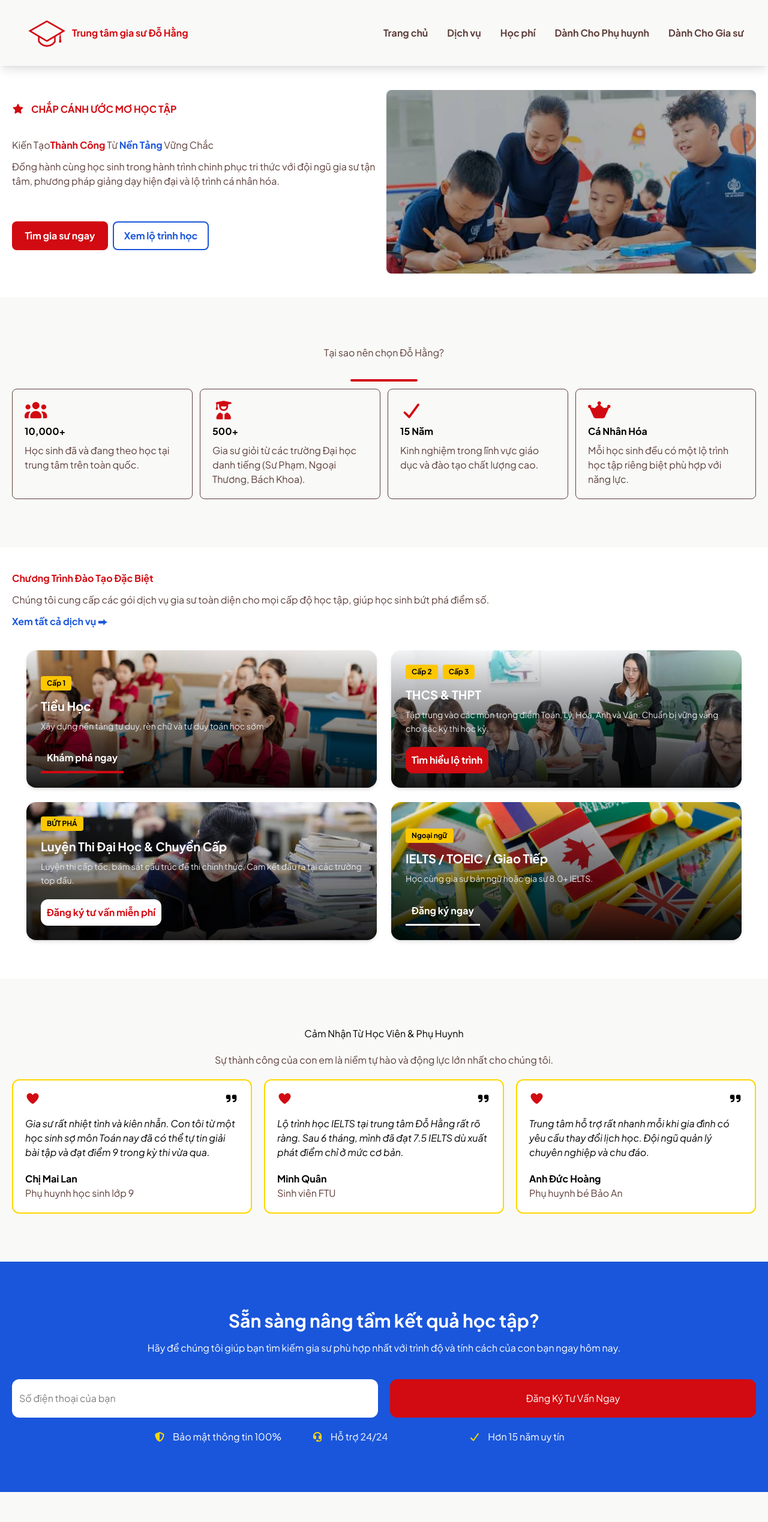
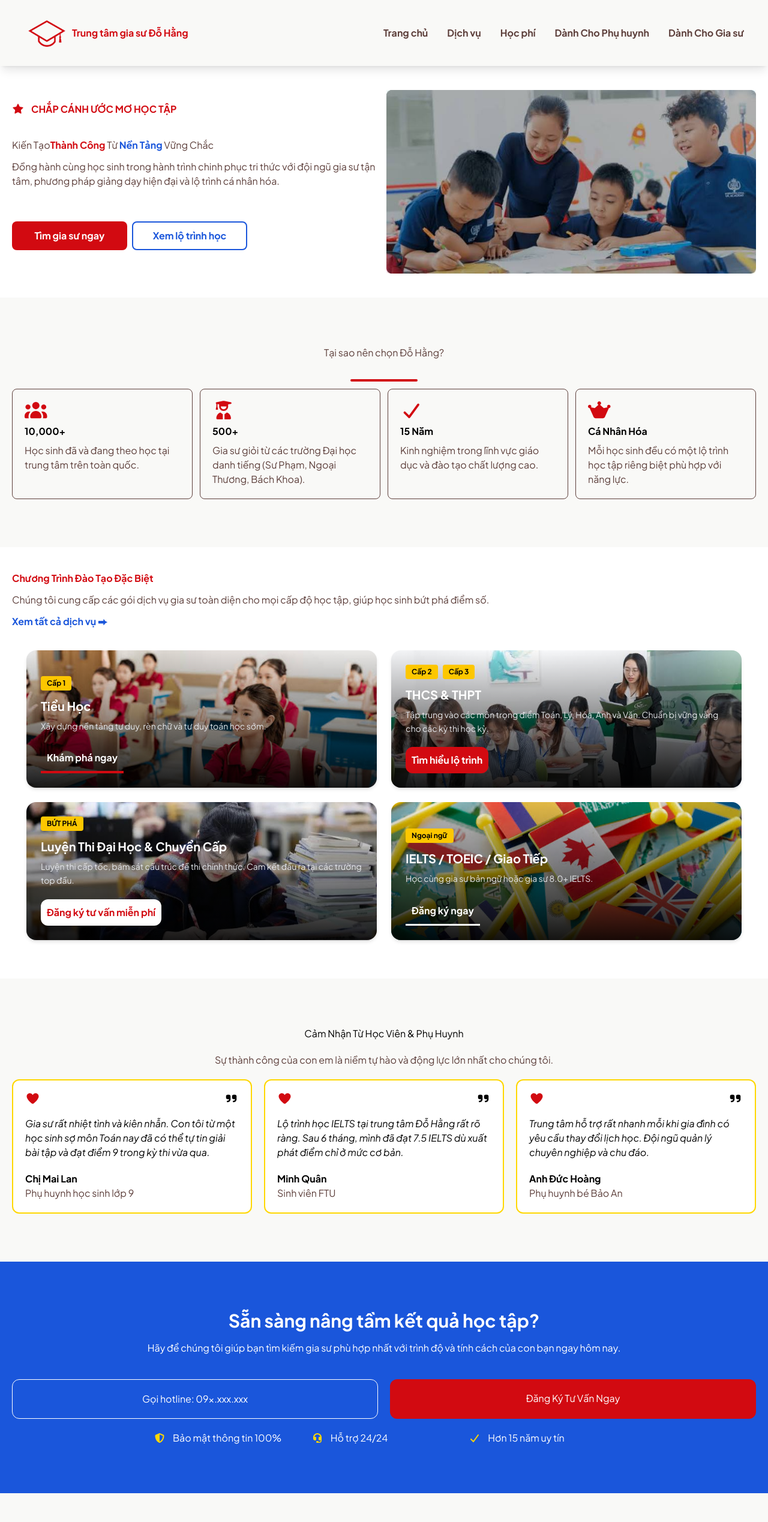
Before and after one commit to binhv005/tutor-website-project, a React (Vite) app in the folder tutor-frontend/: page / in a window 1280 px wide. Shown: the top 2537 px of the page at 60% size. Built offline with nearby package versions, Linux system fonts and the light colour scheme; the HTML template or start-up script is replaced by a standard one.

Commit message:
refactor: update Link paths in home, contact, tuition and main layout

```diff
--- a/tutor-frontend/src/App.jsx
+++ b/tutor-frontend/src/App.jsx
@@ -4,6 +4,8 @@ import Home from "./pages/Home";
 import ServicePage from "./pages/ServicePage";
 import TuitionPage from "./pages/TuitionPage";
 import ScrollToTop from "./components/ScrollToTop";
+import ParentPage from "./pages/ParentPage";
+import TutorPage from "./pages/TutorPage";
 function App() {
   return (
     <BrowserRouter>
@@ -13,6 +15,8 @@ function App() {
           <Route index element={<Home />} />
           <Route path="tuitions" element={<TuitionPage />} />
           <Route path="services" element={<ServicePage />} />
+          <Route path="parents" element={<ParentPage />} />
+          <Route path="tutors" element={<TutorPage />} />
         </Route>
       </Routes>
     </BrowserRouter>
--- a/tutor-frontend/src/components/ContactCard.jsx
+++ b/tutor-frontend/src/components/ContactCard.jsx
@@ -1,4 +1,5 @@
 import { FontAwesomeIcon } from "@fortawesome/react-fontawesome";
+import { Link } from "react-router-dom";
 
 function ContactCard({ data }) {
   return (
@@ -14,15 +15,15 @@ function ContactCard({ data }) {
       </div>
 
       <div className="grid grid-cols-1 lg:grid-cols-2 gap-5 py-5">
-        <input
-          type="text"
-          name="phoneInput"
-          placeholder="Số điện thoại của bạn"
-          className="bg-white px-3 py-5 rounded-xl"
-        />
-        <button className="bg-primary text-white rounded-xl px-3 py-5 hover:bg-red-600">
+        <button className="text-white border border-white rounded-xl px-3 py-5 hover:bg-white hover:text-tertiary">
+          Gọi hotline: 09x.xxx.xxx
+        </button>
+        <Link
+          to="/parents"
+          className="flex justify-center bg-primary text-white rounded-xl px-3 py-5 hover:bg-red-600"
+        >
           Đăng Ký Tư Vấn Ngay
-        </button>
+        </Link>
       </div>
 
       <div className="grid grid-cols-1 lg:grid-cols-3 lg:max-w-screen-md lg:mx-auto gap-5">
--- a/tutor-frontend/src/components/TuitionCard.jsx
+++ b/tutor-frontend/src/components/TuitionCard.jsx
@@ -1,5 +1,6 @@
 import { FontAwesomeIcon } from "@fortawesome/react-fontawesome";
 import { faCheck } from "@fortawesome/free-solid-svg-icons";
+import { Link } from "react-router-dom";
 
 function TuitionCard() {
   const gradeData = [
@@ -104,9 +105,12 @@ function TuitionCard() {
               <p>{info.text}</p>
             </div>
           ))}
-          <button className="bg-primary text-white font-bold text-center p-3 w-40 m-auto hover:bg-red-600">
+          <Link
+            to="/parents"
+            className="bg-primary text-white font-bold text-center p-3 w-40 m-auto hover:bg-red-600"
+          >
             Đăng Ký Ngay
-          </button>
+          </Link>
         </div>
       ))}
     </div>
--- a/tutor-frontend/src/pages/Home.jsx
+++ b/tutor-frontend/src/pages/Home.jsx
@@ -75,7 +75,7 @@ const serviceData = [
     desc: "Luyện thi cấp tốc, bám sát cấu trúc đề thi chính thức. Cam kết đầu ra tại các trường top đầu.",
     btnText: "Đăng ký tư vấn miễn phí",
     btnStyle: "bg-white text-primary text-bold rounded-xl",
-    path: "/contacts",
+    path: "/parents",
   },
   {
     id: 4,
@@ -85,7 +85,7 @@ const serviceData = [
     desc: "Học cùng gia sư bản ngữ hoặc gia sư 8.0+ IELTS.",
     btnText: "Đăng ký ngay",
     btnStyle: " text-white text-bold border-b-3",
-    path: "/contacts",
+    path: "/parents",
   },
 ];
 
@@ -151,12 +151,18 @@ function Home() {
             </p>
           </div>
           <div className="grid grid-cols-1 w-fit gap-2 lg:grid-cols-2 ">
-            <button className="bg-primary  rounded-lg text-white font-bold w-40 h-12 transition-transform duration-300 hover:scale-110">
+            <Link
+              to="/parents"
+              className="flex justify-center items-center w-48 h-12 bg-primary rounded-lg text-white font-bold transition-transform duration-300 hover:scale-110"
+            >
               Tìm gia sư ngay
-            </button>
-            <button className="border-2 border-tertiary rounded-lg text-tertiary w-40 h-12 font-bold hover:text-white hover:bg-tertiary">
+            </Link>
+            <Link
+              to="services"
+              className="flex justify-center items-center w-48 h-12 border-2 border-tertiary rounded-lg text-tertiary font-bold hover:text-white hover:bg-tertiary"
+            >
               Xem lộ trình học
-            </button>
+            </Link>
           </div>
         </div>
         <img
--- /dev/null
+++ b/tutor-frontend/src/pages/ParentPage.jsx
@@ -0,0 +1,2 @@
+function ParentPage() {}
+export default ParentPage;
--- /dev/null
+++ b/tutor-frontend/src/pages/TutorPage.jsx
@@ -0,0 +1,3 @@
+function TutorPage() {}
+
+export default TutorPage;
```
